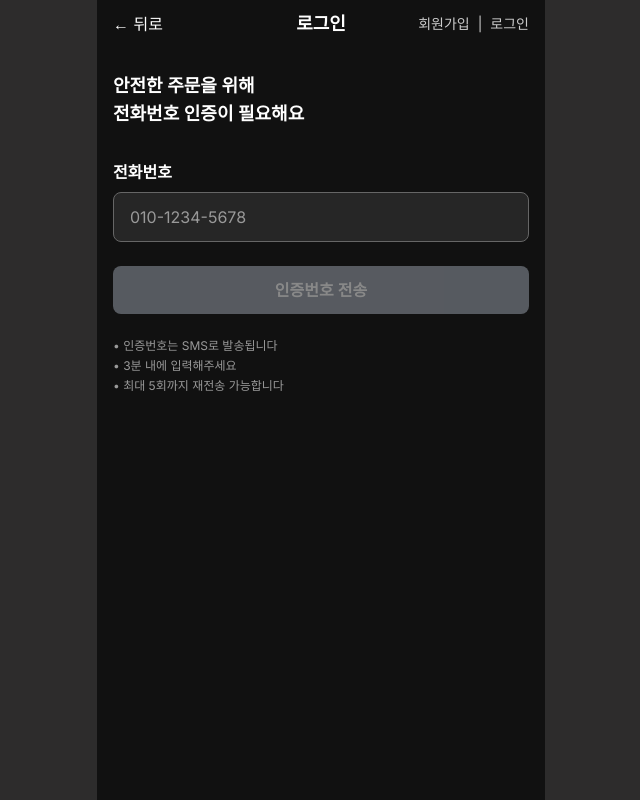
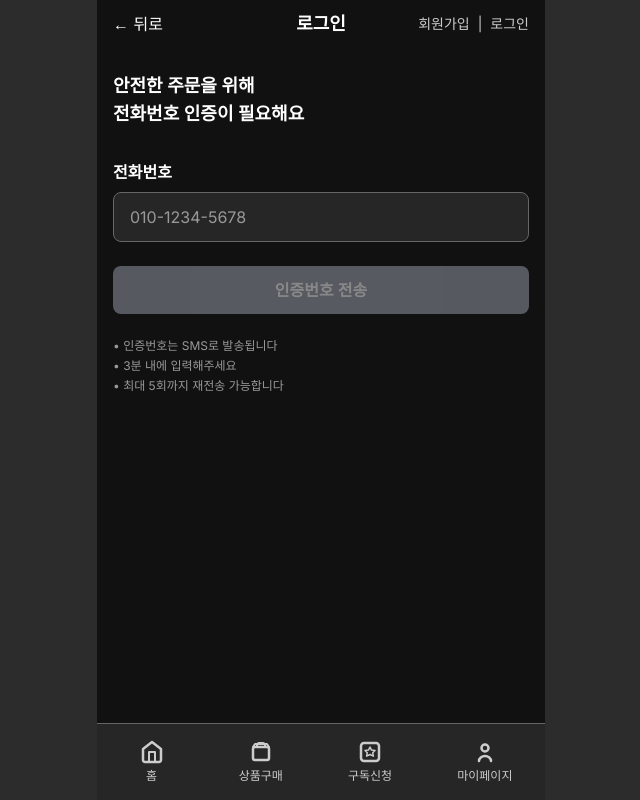
Before and after one commit to oz-TeamWizard/MealStack, a Next.js app: page /login in a window 1280 px wide. Shown: the whole page, without its empty margins (319-959 px from the left). Built offline with nearby package versions, Linux system fonts and the light colour scheme.

Commit message:
로그인 페이지 탭바 생성

```diff
--- a/src/app/login/page.js
+++ b/src/app/login/page.js
@@ -3,6 +3,7 @@
 import { useState, useEffect } from 'react';
 import { useRouter } from 'next/navigation';
 import Header from '@/components/layout/Header';
+import BottomNav from '@/components/layout/BottomNav';
 import Input from '@/components/common/Input';
 import Button from '@/components/common/Button';
 import { useAuthStore } from '@/stores/authStore';
@@ -206,6 +207,8 @@ export default function LoginPage() {
           </div>
         </div>
       </main>
+
+      <BottomNav />
     </div>
   );
 }
```
